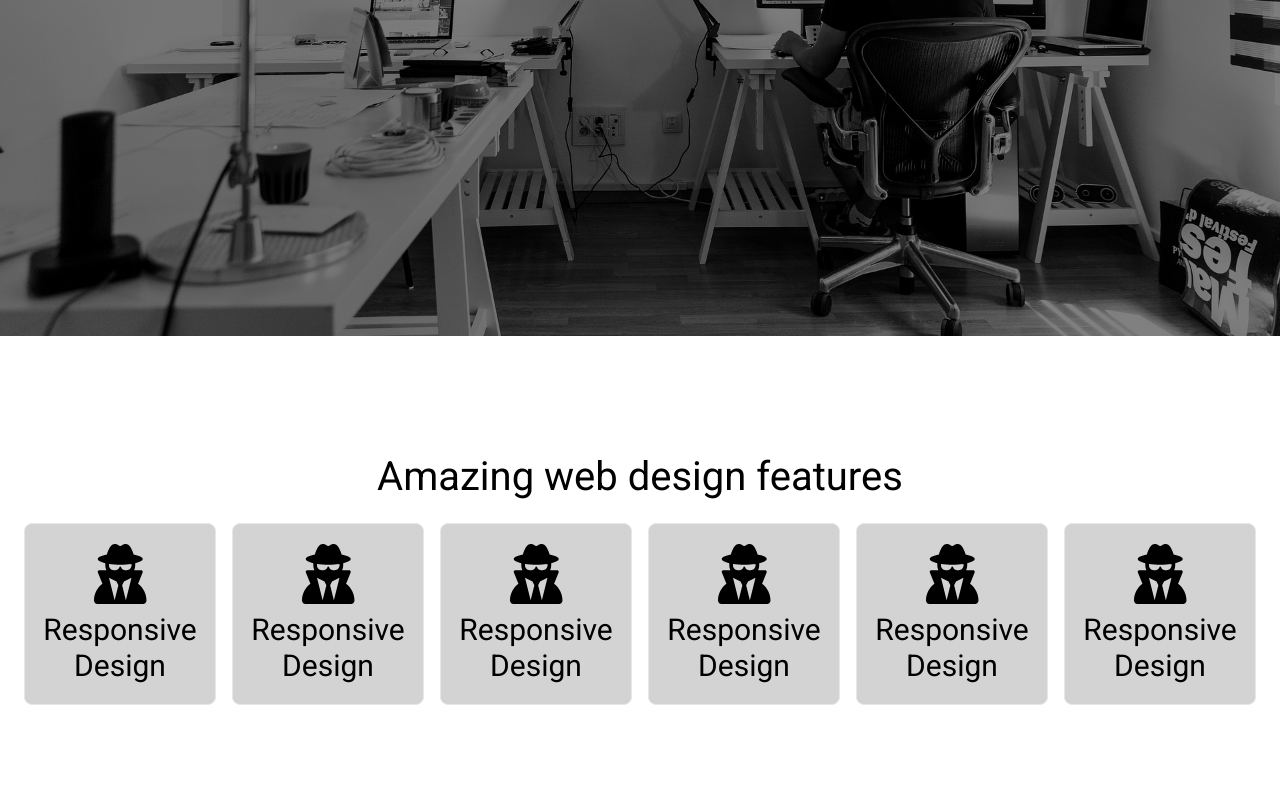
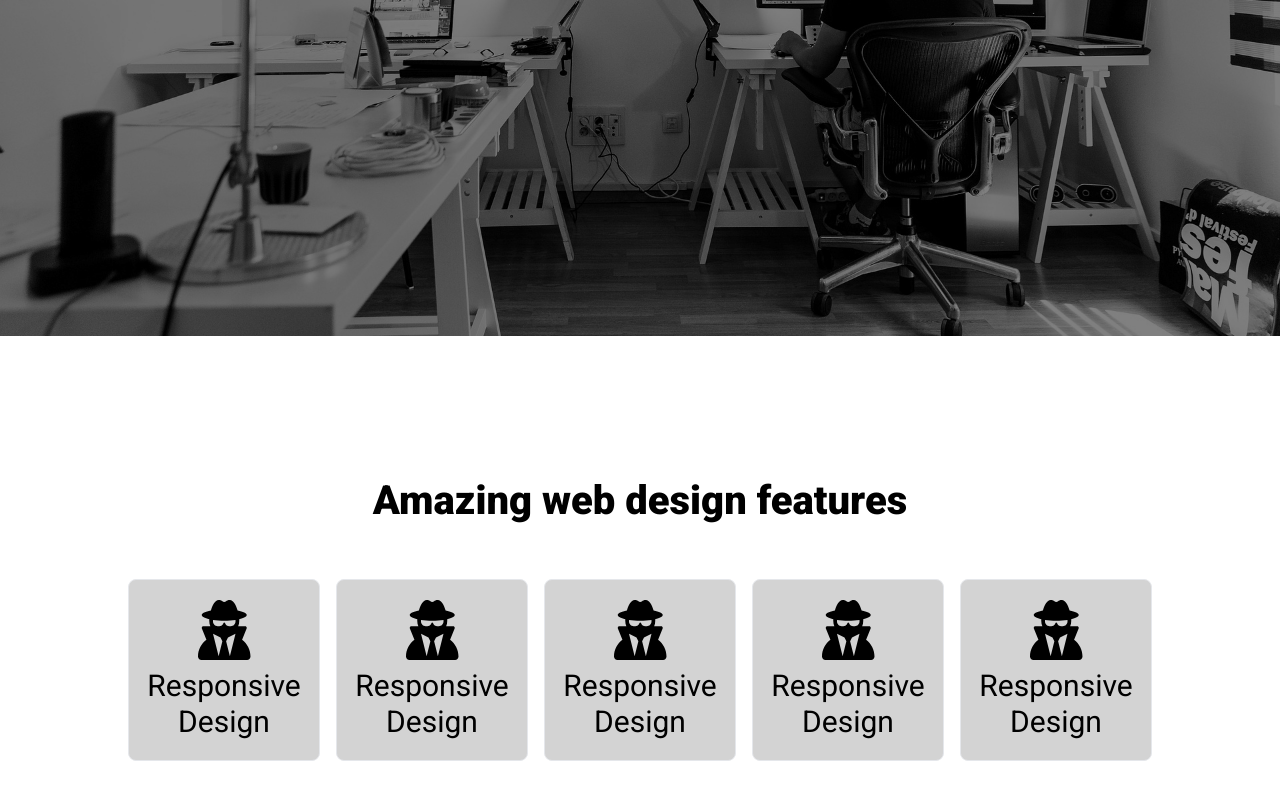
Before and after one commit to prattparedes/webdesign-mypage, a Vue app: page / in a window 1280 px wide. Shown: the part 464-1264 px from the top of the page. Built offline with nearby package versions, Linux system fonts and the light colour scheme.

Commit message:
little changes

```diff
--- a/src/components/CoreFeatures.vue
+++ b/src/components/CoreFeatures.vue
@@ -1,17 +1,9 @@
 <template>
-  <div id="features" class="h-[60vh] flex justify-center align-center flex-col items-center">
+  <div id="features" class="h-[70vh] flex justify-center align-center flex-col items-center bg-[cream]">
     <div class="text-center">
-      <h1 class="text-[40px]">Amazing web design features</h1>
+      <h1 class="text-[40px] font-extrabold">Amazing web design features</h1>
     </div>
-    <div class="flex flex-wrap max-w-1100 space-x-4 justify-center">
-      <div class="flex flex-wrap text-center w-[15%] h-[auto] p-5 border-[1px] border-[none] rounded-lg bg-[lightgray] justify-center items-center mt-4 hover:scale-[1.07] transition-all duration-300 ease-in-out">
-        <div class="flex flex-col h-[40%] w-[50%] items-center justify-center">
-          <font-awesome-icon icon="fa-solid fa-user-secret" class="text-[60px]"/>
-          <h3 class="text-3xl mt-2">
-              Responsive Design
-          </h3>
-        </div>
-      </div>
+    <div class="flex flex-wrap max-w-1100 space-x-4 justify-center mt-8">
       <div class="flex flex-wrap text-center w-[15%] h-[auto] p-5 border-[1px] border-[none] rounded-lg bg-[lightgray] justify-center items-center mt-4 hover:scale-[1.07] transition-all duration-300 ease-in-out">
         <div class="flex flex-col h-[40%] w-[50%] items-center justify-center">
           <font-awesome-icon icon="fa-solid fa-user-secret" class="text-[60px]"/>
```
